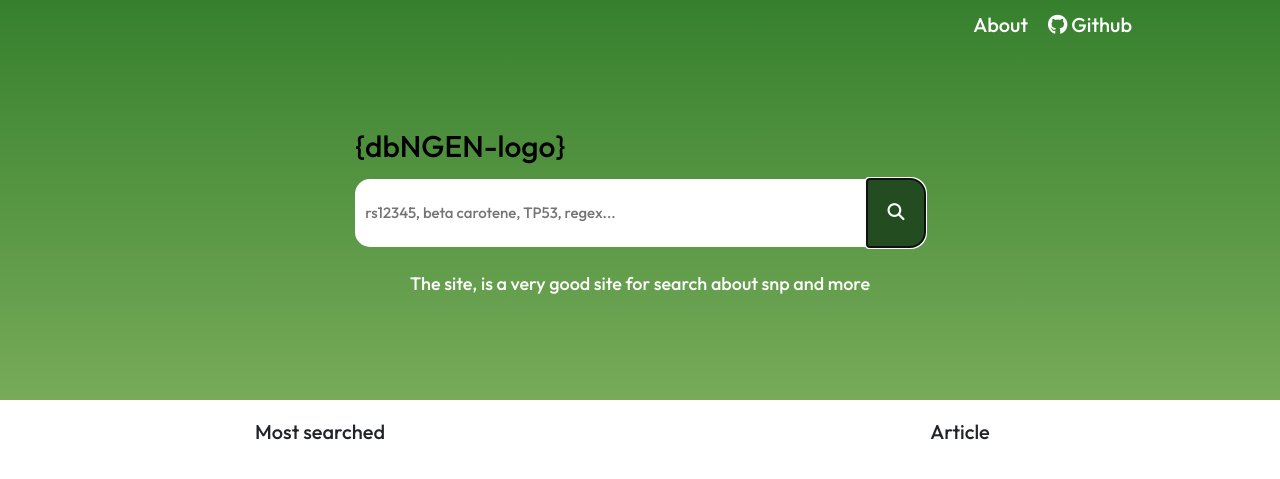
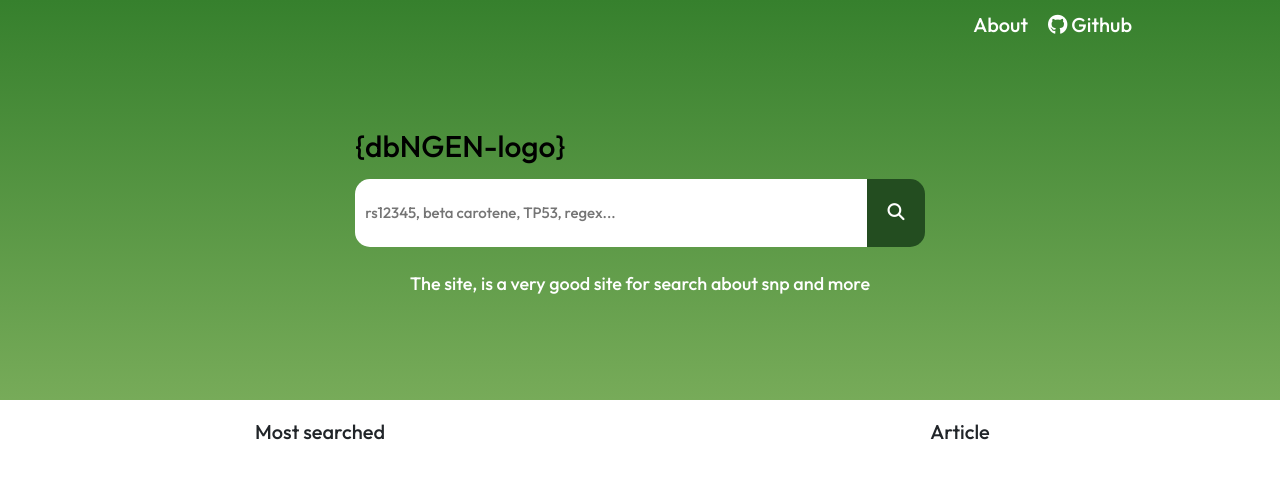
Before and after one commit to unir-dacc/vanda, a Django app: page / in a window 1280 px wide, with the restyled element focused. Shown: the top 479 px of the page. Run offline with Django 4.2, Linux system fonts and the light colour scheme; some libraries are stand-ins or nearby versions.

Commit message:
fix: remove bar-button outline from index.html

```diff
--- a/web/static/web/style.css
+++ b/web/static/web/style.css
@@ -93,6 +93,9 @@ input[type="text"]:focus {
   cursor: pointer;
   background-color: #32672F;
 }
+.bar-button:focus{
+  outline:none;
+}
 .bar-button i{
   font-size: 1.7em;
 }
```
